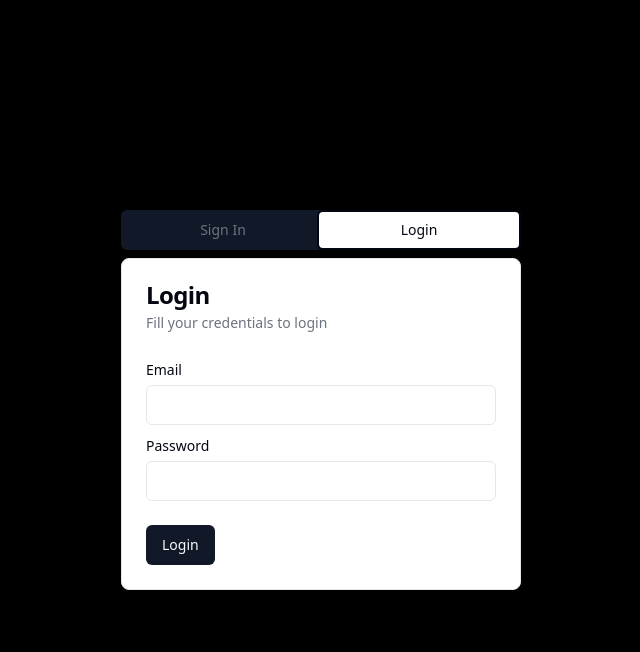
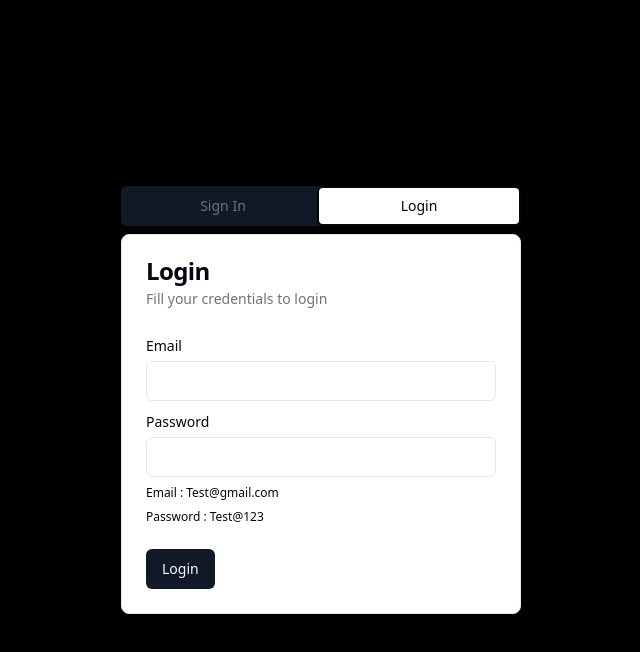
Before and after one commit to Satvickk/Todo-firebase, a React (Vite) app: page / in a window 1280 px wide. Both pictures are taken after a click on the tab "Login". Shown: the top 652 px of the page, without its empty margins (319-959 px from the left). Built offline with nearby package versions, Linux system fonts and the light colour scheme; no server answers.

Commit message:
minor UI enhancement

```diff
--- a/src/components/UserAuthentication/Authentication.tsx
+++ b/src/components/UserAuthentication/Authentication.tsx
@@ -125,6 +125,7 @@ export default function Authentication() {
                   required
                 />
               </div>
+              <p className="text-xs">Default Login credentials are provided in login tab</p>
             </CardContent>
             <CardFooter className="flex gap-4">
               <Button onClick={() => handleCreate(email, password)}>
@@ -166,6 +167,8 @@ export default function Authentication() {
                   onChange={(e) => setPassword(e.target.value)}
                 />
               </div>
+              <p className="text-xs">Email : Test@gmail.com</p>
+              <p className="text-xs">Password : Test@123</p>
             </CardContent>
             <CardFooter>
               <Button onClick={() => handleLogin(email, password)}>
```
